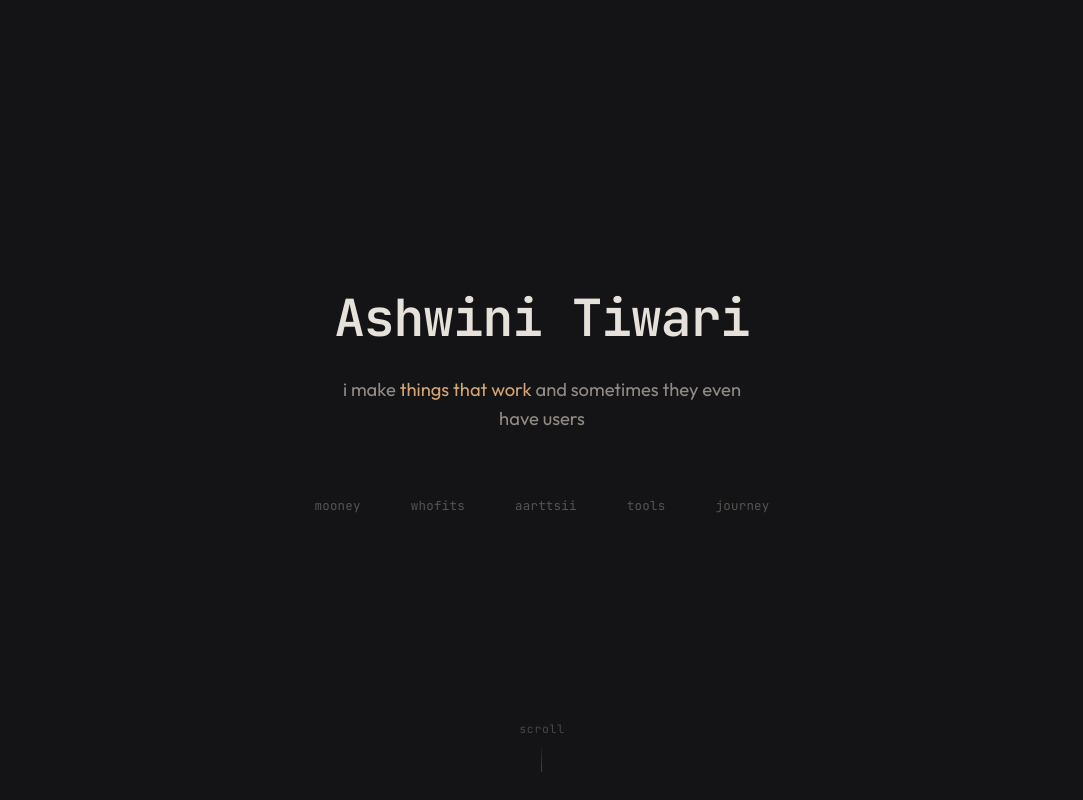
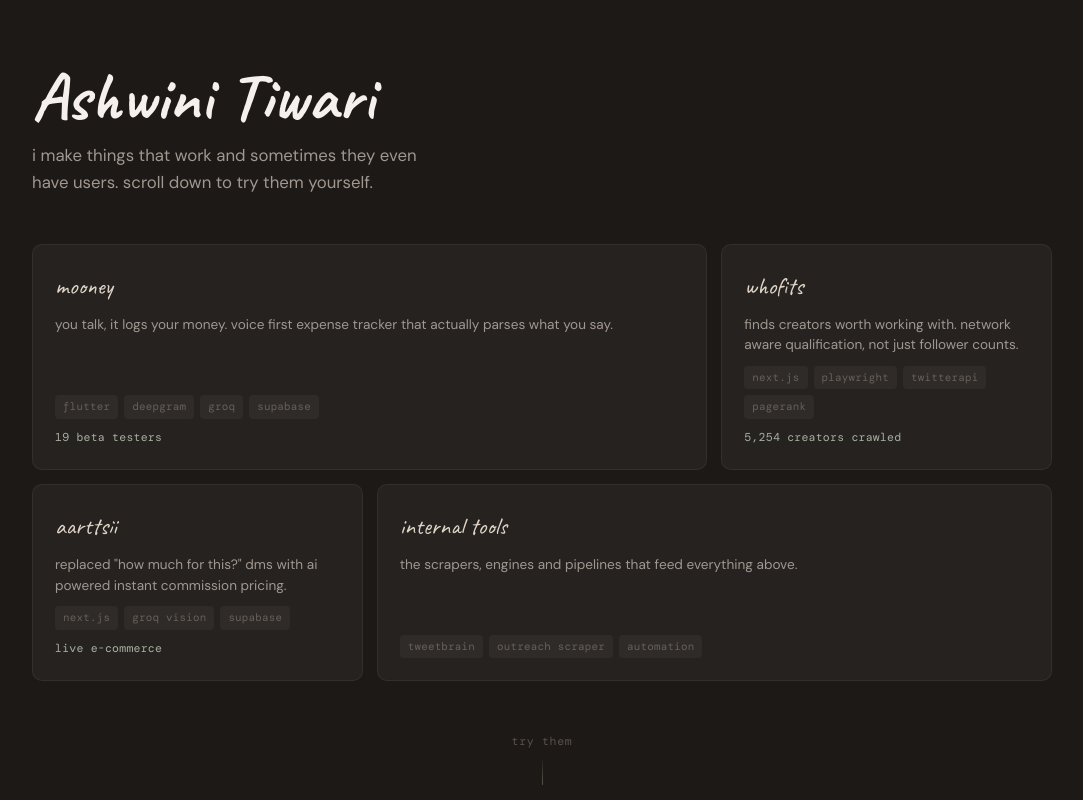
Before and after one commit to lunarxx/portfolio, a Next.js app: page / in a window 1280 px wide. Shown: the top 800 px of the page, without its empty margins (98-1181 px from the left). Built offline with nearby package versions, Linux system fonts and the light colour scheme.

Commit message:
fix: warm neutral palette (no accent color), Caveat+DM Sans, bento hero grid

```diff
--- a/src/app/globals.css
+++ b/src/app/globals.css
@@ -1,22 +1,22 @@
 :root {
-  --bg: #141417;
-  --bg-raised: #1c1c20;
-  --bg-section-alt: #18181c;
-  --fg: #e6e1db;
-  --fg-muted: #918b84;
-  --fg-dim: #585350;
-  --accent: #d4a574;
-  --accent-dim: #b8905f;
-  --accent-secondary: #7ea5a0;
-  --red: #d98e8e;
-  --yellow: #d9c07e;
-  --green: #8ec5a0;
-  --font-mono: var(--font-jetbrains-mono), 'JetBrains Mono', monospace;
-  --font-sans: var(--font-outfit), 'Outfit', system-ui, sans-serif;
+  --bg: #1C1917;
+  --bg-raised: #252220;
+  --bg-section-alt: #201e1b;
+  --fg: #F5F0EB;
+  --fg-muted: #a09890;
+  --fg-dim: #686058;
+  --accent: #e0d5c7;
+  --accent-dim: #c4b9ab;
+  --accent-secondary: #a8b0a0;
+  --red: #c97070;
+  --yellow: #c9b070;
+  --green: #7ab88a;
+  --font-hand: var(--font-caveat), 'Caveat', cursive;
+  --font-sans: var(--font-dm-sans), 'DM Sans', system-ui, sans-serif;
+  --font-mono: var(--font-dm-mono), 'DM Mono', monospace;
   --radius-sm: 6px;
   --radius-md: 10px;
   --radius-lg: 16px;
-  --section-gap: 0;
   --section-padding: 80px 40px;
 }
 
--- a/src/app/layout.tsx
+++ b/src/app/layout.tsx
@@ -1,15 +1,21 @@
 import type { Metadata } from 'next'
-import { JetBrains_Mono, Outfit } from 'next/font/google'
+import { Caveat, DM_Sans, DM_Mono } from 'next/font/google'
 import './globals.css'
 
-const mono = JetBrains_Mono({
+const hand = Caveat({
   subsets: ['latin'],
-  variable: '--font-jetbrains-mono',
+  variable: '--font-caveat',
 })
 
-const sans = Outfit({
+const sans = DM_Sans({
   subsets: ['latin'],
-  variable: '--font-outfit',
+  variable: '--font-dm-sans',
+})
+
+const mono = DM_Mono({
+  subsets: ['latin'],
+  weight: ['400', '500'],
+  variable: '--font-dm-mono',
 })
 
 export const metadata: Metadata = {
@@ -23,7 +29,7 @@ export default function RootLayout({
   children: React.ReactNode
 }>) {
   return (
-    <html lang="en" className={`${mono.variable} ${sans.variable}`}>
+    <html lang="en" className={`${hand.variable} ${sans.variable} ${mono.variable}`}>
       <body>{children}</body>
     </html>
   )
--- a/src/components/Hero/Hero.module.css
+++ b/src/components/Hero/Hero.module.css
@@ -1,61 +1,104 @@
 .hero {
-  height: 100vh;
+  min-height: 100vh;
   display: flex;
   flex-direction: column;
-  align-items: center;
   justify-content: center;
-  position: relative;
-  padding: var(--section-padding);
-  gap: 16px;
+  padding: 60px 40px;
+  gap: 48px;
+  max-width: 1100px;
+  margin: 0 auto;
+  width: 100%;
+}
+
+.intro {
+  display: flex;
+  flex-direction: column;
+  gap: 8px;
 }
 
 .name {
-  font-family: var(--font-mono);
-  font-size: clamp(2rem, 5vw, 3.2rem);
-  font-weight: 600;
-  letter-spacing: -0.02em;
+  font-family: var(--font-hand);
+  font-size: clamp(2.8rem, 6vw, 4.2rem);
+  font-weight: 700;
   color: var(--fg);
+  line-height: 1.1;
 }
 
 .tagline {
-  font-size: clamp(0.95rem, 2vw, 1.15rem);
+  font-size: 1.05rem;
   color: var(--fg-muted);
-  max-width: 440px;
-  text-align: center;
+  max-width: 420px;
   line-height: 1.6;
 }
 
-.tagline span {
+/* Bento Grid */
+.bento {
+  display: grid;
+  grid-template-columns: 1fr 1fr 1fr;
+  grid-template-rows: auto auto;
+  gap: 14px;
+}
+
+.card {
+  background: var(--bg-raised);
+  border: 1px solid rgba(255, 255, 255, 0.06);
+  border-radius: var(--radius-md);
+  padding: 22px;
+  display: flex;
+  flex-direction: column;
+  gap: 10px;
+  transition: border-color 0.25s, transform 0.25s;
+  cursor: pointer;
+  text-decoration: none;
+  color: inherit;
+}
+
+.card:hover {
+  border-color: rgba(255, 255, 255, 0.12);
+  transform: translateY(-2px);
+}
+
+.cardWide {
+  grid-column: span 2;
+}
+
+.cardLabel {
+  font-family: var(--font-hand);
+  font-size: 1.5rem;
   color: var(--accent);
 }
 
-.projectNav {
-  display: flex;
-  gap: 20px;
-  margin-top: 40px;
-  flex-wrap: wrap;
-  justify-content: center;
+.cardDescription {
+  font-size: 0.85rem;
+  color: var(--fg-muted);
+  line-height: 1.5;
 }
 
-.projectLink {
+.cardTags {
+  display: flex;
+  gap: 6px;
+  flex-wrap: wrap;
+  margin-top: auto;
+}
+
+.tag {
   font-family: var(--font-mono);
-  font-size: 0.78rem;
+  font-size: 0.68rem;
   color: var(--fg-dim);
-  padding: 6px 14px;
-  border: 1px solid transparent;
-  border-radius: var(--radius-sm);
-  transition: all 0.25s;
+  padding: 3px 8px;
+  background: rgba(255, 255, 255, 0.04);
+  border-radius: 4px;
   letter-spacing: 0.02em;
 }
 
-.projectLink:hover {
-  color: var(--accent);
-  border-color: var(--accent-dim);
+.cardHighlight {
+  font-family: var(--font-mono);
+  font-size: 0.72rem;
+  color: var(--accent-secondary);
+  letter-spacing: 0.02em;
 }
 
 .scrollHint {
-  position: absolute;
-  bottom: 32px;
   display: flex;
   flex-direction: column;
   align-items: center;
@@ -65,6 +108,7 @@
   font-family: var(--font-mono);
   letter-spacing: 0.06em;
   animation: drift 2.5s ease-in-out infinite;
+  align-self: center;
 }
 
 .scrollLine {
@@ -77,3 +121,18 @@
   0%, 100% { transform: translateY(0); opacity: 0.5; }
   50% { transform: translateY(6px); opacity: 1; }
 }
+
+@media (max-width: 768px) {
+  .hero {
+    padding: 48px 20px;
+    gap: 32px;
+  }
+
+  .bento {
+    grid-template-columns: 1fr;
+  }
+
+  .cardWide {
+    grid-column: span 1;
+  }
+}
--- a/src/components/Hero/Hero.tsx
+++ b/src/components/Hero/Hero.tsx
@@ -1,29 +1,69 @@
 import styles from './Hero.module.css'
 
 const projects = [
-  { label: 'mooney', href: '#mooney' },
-  { label: 'whofits', href: '#whofits' },
-  { label: 'aarttsii', href: '#aarttsii' },
-  { label: 'tools', href: '#tools' },
-  { label: 'journey', href: '#timeline' },
+  {
+    label: 'mooney',
+    href: '#mooney',
+    description: 'you talk, it logs your money. voice first expense tracker that actually parses what you say.',
+    tags: ['flutter', 'deepgram', 'groq', 'supabase'],
+    highlight: '19 beta testers',
+    wide: true,
+  },
+  {
+    label: 'whofits',
+    href: '#whofits',
+    description: 'finds creators worth working with. network aware qualification, not just follower counts.',
+    tags: ['next.js', 'playwright', 'twitterapi', 'pagerank'],
+    highlight: '5,254 creators crawled',
+    wide: false,
+  },
+  {
+    label: 'aarttsii',
+    href: '#aarttsii',
+    description: 'replaced "how much for this?" dms with ai powered instant commission pricing.',
+    tags: ['next.js', 'groq vision', 'supabase'],
+    highlight: 'live e-commerce',
+    wide: false,
+  },
+  {
+    label: 'internal tools',
+    href: '#tools',
+    description: 'the scrapers, engines and pipelines that feed everything above.',
+    tags: ['tweetbrain', 'outreach scraper', 'automation'],
+    highlight: '',
+    wide: true,
+  },
 ]
 
 export function Hero() {
   return (
     <section className={styles.hero}>
-      <h1 className={styles.name}>Ashwini Tiwari</h1>
-      <p className={styles.tagline}>
-        i make <span>things that work</span> and sometimes they even have users
-      </p>
-      <nav className={styles.projectNav}>
+      <div className={styles.intro}>
+        <h1 className={styles.name}>Ashwini Tiwari</h1>
+        <p className={styles.tagline}>
+          i make things that work and sometimes they even have users. scroll down to try them yourself.
+        </p>
+      </div>
+
+      <div className={styles.bento}>
         {projects.map(p => (
-          <a key={p.label} href={p.href} className={styles.projectLink}>
-            {p.label}
+          <a
+            key={p.label}
+            href={p.href}
+            className={`${styles.card} ${p.wide ? styles.cardWide : ''}`}
+          >
+            <span className={styles.cardLabel}>{p.label}</span>
+            <span className={styles.cardDescription}>{p.description}</span>
+            <div className={styles.cardTags}>
+              {p.tags.map(t => <span key={t} className={styles.tag}>{t}</span>)}
+            </div>
+            {p.highlight && <span className={styles.cardHighlight}>{p.highlight}</span>}
           </a>
         ))}
-      </nav>
+      </div>
+
       <div className={styles.scrollHint}>
-        <span>scroll</span>
+        <span>try them</span>
         <div className={styles.scrollLine} />
       </div>
     </section>
```
